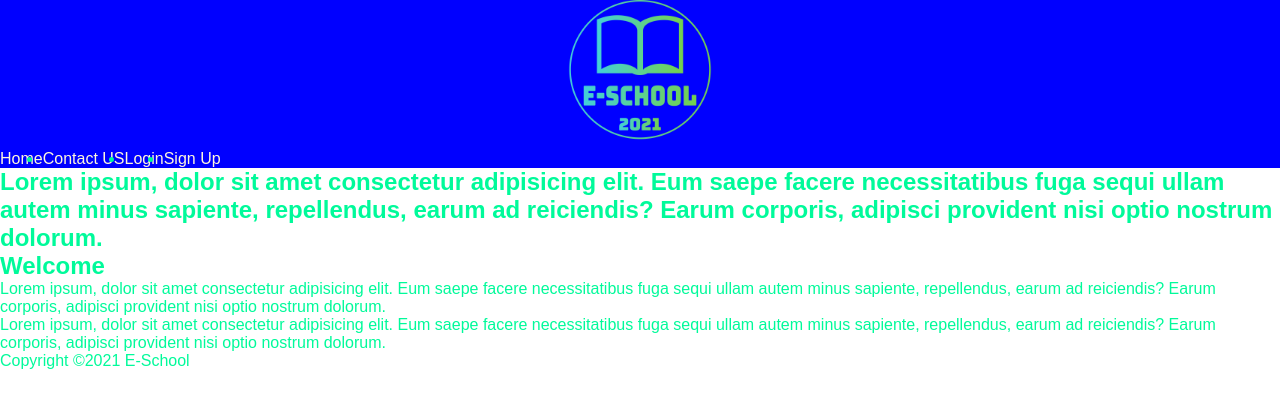
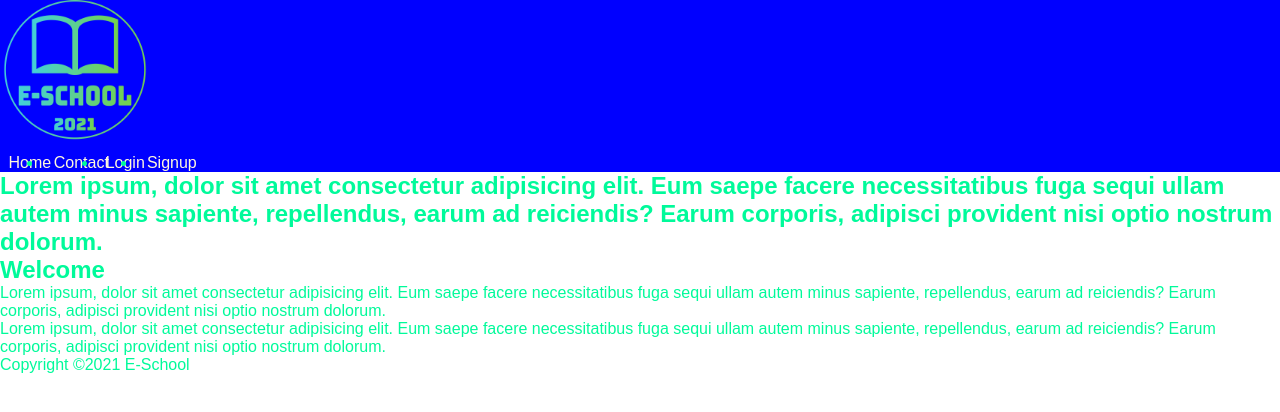
Before and after one commit to UmairKhankhail/E-Shool, a PHP site: page /mainpage.html in a window 1280 px wide. Shown: the top 412 px of the page. Run offline with PHP 8.4, Linux system fonts and the light colour scheme.

Commit message:
Logo (img) is placed in i.d="navbar"
Seperate div assign for it is removed because it was occupy complete space of div.

```diff
--- a/Project/mainpage.html
+++ b/Project/mainpage.html
@@ -10,27 +10,26 @@
 </head>
 
 <body>
+
     <div class="container">
-    <header id="main-header">
 
-            <div id=logo>
-                <img src="logo.png" alt="E-SCHOOL LOGO" width="150" height="150">
-            </div>
-
-
-
+        <header id="main-header">
 
             <nav id="navbar">
-                    <ul>
-                <li><a href="#">Home</a></li>
-                <li><a href="#">Contact US</a></li>
-                <li><a href="#">Login</a></li>
-                <li><a href="#">Sign Up</a></li>
+                <img src="logo.png" alt="E-SCHOOL LOGO" width="150" height="150">
+
+                <ul>
+                <li><a href="#Home">Home</a></li>
+                <li><a href="#Contact">Contact</a></li>
+                <li><a href="#Login">Login</a></li>
+                <li><a href="#Signup">Signup</a></li>
 
             </ul>
             </nav>
     </div>
         </header>
+
+
     <div class="container">
         <section id="showcase">
             <h1>Lorem ipsum, dolor sit amet consectetur adipisicing elit. Eum saepe facere necessitatibus fuga sequi ullam autem minus sapiente, repellendus, earum ad reiciendis? Earum corporis, adipisci provident nisi optio nostrum dolorum.</h1>
--- a/Project/style.css
+++ b/Project/style.css
@@ -6,8 +6,8 @@
      background-color:blue;
 }
 
-#navbar{
-    margin-top: 0%;
+#navbar li a{
+    padding: 20%;
 }
 
 #navbar a{
```
